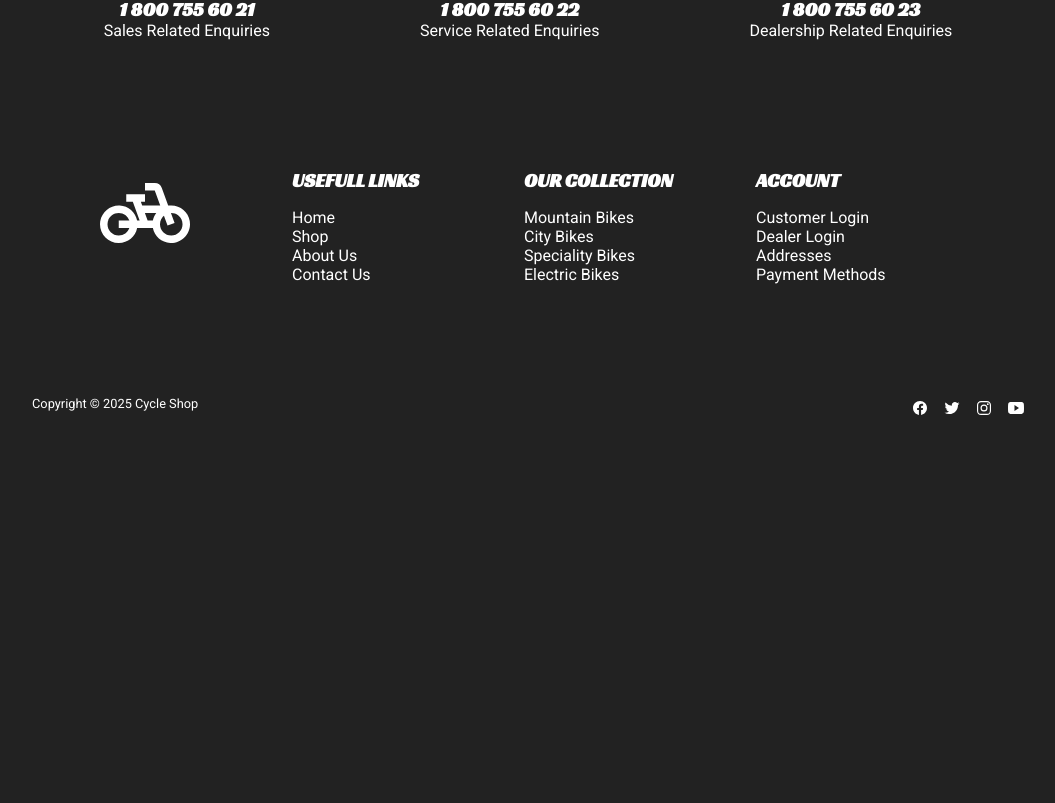
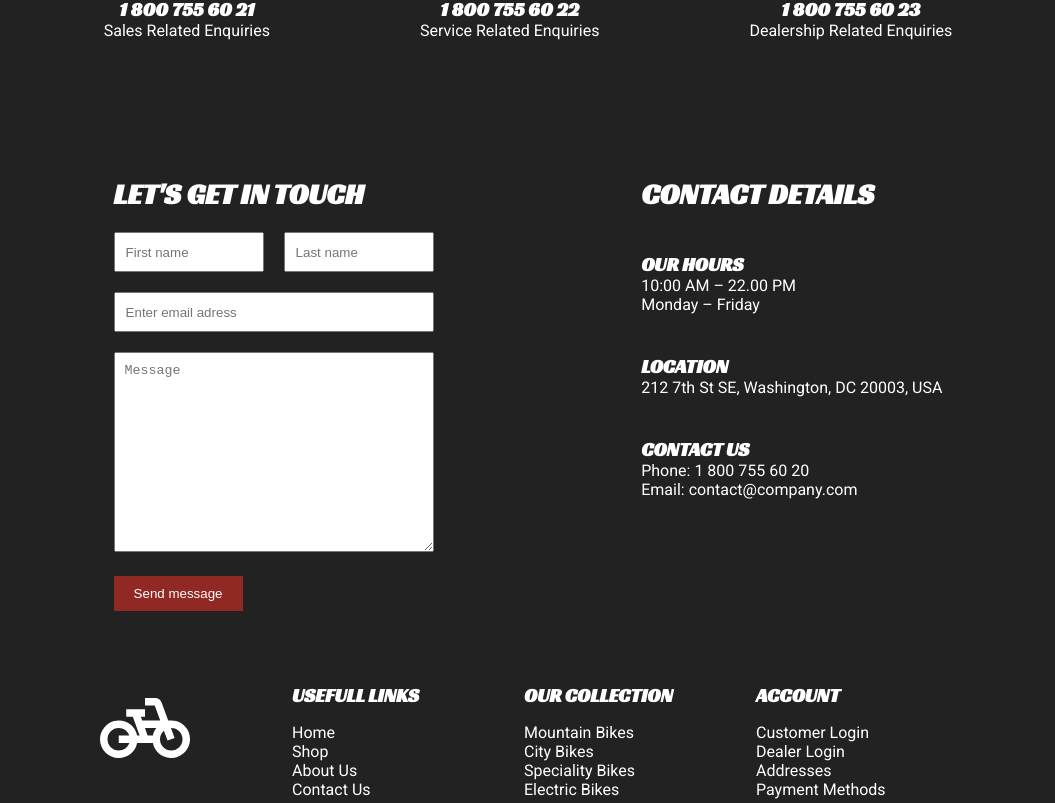
Before and after one commit to RobVerplanke/cycle-shop-mock, a React (Vite) app: page /contact in a window 1280 px wide. Shown: the part 797-1600 px from the top of the page, without its empty margins (112-1167 px from the left). Before the commit the page ends 1237 px from the top, so only its background shows below. Built offline with nearby package versions, Linux system fonts and the light colour scheme.

Commit message:
chore: create form and contact details component

```diff
--- /dev/null
+++ b/src/components/contact/ContactDetails.tsx
@@ -0,0 +1,31 @@
+function ContactDetails() {
+  return (
+    <div className="details">
+      <div className="details__title">
+        <h3>Contact Details</h3>
+      </div>
+      <div className="details__hours">
+        <div className="details__hours__title">
+          <h2>Our Hours</h2>
+        </div>
+        <div className="details__hours__times">10:00 AM – 22.00 PM</div>
+        <div className="details__hours__days">Monday – Friday</div>
+      </div>
+      <div className="details__location">
+        <h2>Location</h2>
+        <div className="details__location__adress">
+          212 7th St SE, Washington, DC 20003, USA
+        </div>
+      </div>
+      <div className="details__contact">
+        <h2>Contact Us</h2>
+        <div className="details__contact__phone">Phone: 1 800 755 60 20</div>
+        <div className="details__contact__email">
+          Email: contact@company.com
+        </div>
+      </div>
+    </div>
+  );
+}
+
+export default ContactDetails;
--- /dev/null
+++ b/src/components/contact/Form.tsx
@@ -0,0 +1,94 @@
+import { useState } from 'react';
+import ContactFormConfirm from './FormConfirm';
+
+function ContactForm() {
+  const [formData, setFormData] = useState({
+    firstName: '',
+    lastName: '',
+    email: '',
+    message: '',
+  });
+
+  const [isSubmitted, setIsSubmitted] = useState(false);
+
+  const handleChange = (
+    e: React.ChangeEvent<HTMLInputElement | HTMLTextAreaElement>
+  ) => {
+    const { name, value } = e.target;
+    setFormData((prev) => ({
+      ...prev,
+      [name]: value,
+    }));
+  };
+
+  // Do nothing on submit since it's a mock website
+  const handleSubmit = (e: React.FormEvent) => {
+    e.preventDefault();
+    setIsSubmitted(true);
+  };
+
+  if (isSubmitted) {
+    return <ContactFormConfirm />;
+  }
+
+  return (
+    <div className="form">
+      <div className="form__title">
+        <h3>Let's Get in Touch</h3>
+      </div>
+      <form onSubmit={handleSubmit} className="contact-form">
+        <div className="form__name">
+          <input
+            type="text"
+            id="firstName"
+            name="firstName"
+            value={formData.firstName}
+            onChange={handleChange}
+            required
+            placeholder="First name"
+          />
+
+          <input
+            type="text"
+            id="lastName"
+            name="lastName"
+            value={formData.lastName}
+            onChange={handleChange}
+            required
+            placeholder="Last name"
+          />
+        </div>
+
+        <div className="form__email">
+          <input
+            type="email"
+            id="email"
+            name="email"
+            value={formData.email}
+            onChange={handleChange}
+            required
+            placeholder="Enter email adress"
+          />
+        </div>
+
+        <div className="form__message">
+          <textarea
+            id="message"
+            name="message"
+            rows={5}
+            value={formData.message}
+            onChange={handleChange}
+            required
+            placeholder="Message"
+          />
+        </div>
+
+        <div className="form__button">
+          <button type="submit">Send message</button>
+        </div>
+      </form>
+    </div>
+  );
+}
+
+export default ContactForm;
--- /dev/null
+++ b/src/components/contact/FormConfirm.tsx
@@ -0,0 +1,10 @@
+function ContactFormConfirm() {
+  return (
+    <div className="form__confirmed">
+      <h3>Let's Get in Touch</h3>
+      <div>Thanks for contacting us! We will be in touch with you shortly.</div>
+    </div>
+  );
+}
+
+export default ContactFormConfirm;
--- a/src/pages/Contact.tsx
+++ b/src/pages/Contact.tsx
@@ -1,3 +1,5 @@
+import ContactDetails from '../components/contact/ContactDetails';
+import ContactForm from '../components/contact/Form';
 import GoogleMap from '../components/contact/GoogleMap';
 import Header from '../components/contact/Header';
 import Telephone from '../components/contact/Telephone';
@@ -8,6 +10,10 @@ function Contact() {
       <Header />
       <GoogleMap />
       <Telephone />
+      <div className="contact-details">
+        <ContactForm />
+        <ContactDetails />
+      </div>
     </div>
   );
 }
--- a/src/scss/globals/_colors.scss
+++ b/src/scss/globals/_colors.scss
@@ -150,3 +150,16 @@
     color: rgb(144, 40, 35);
   }
 }
+
+.form {
+  &__button button {
+    background-color: rgb(144, 40, 35);
+    transition: background-color 0.3s ease;
+    color: white;
+
+    &:hover {
+      cursor: pointer;
+      background-color: rgb(126, 36, 31);
+    }
+  }
+}
--- a/src/scss/layout/_footer.scss
+++ b/src/scss/layout/_footer.scss
@@ -12,7 +12,13 @@
   }
 
   &__logo {
-    margin-right: 4em;
+    text-align: center;
+    align-items: center;
+
+    @include util.breakpoint('small') {
+      text-align: start;
+      align-items: start;
+    }
   }
 
   &__link-list {
--- /dev/null
+++ b/src/scss/pages/contact/_details.scss
@@ -0,0 +1,31 @@
+@use '../../util/' as util;
+
+.contact-details {
+  display: flex;
+  flex-direction: column;
+  justify-content: space-evenly;
+  gap: 100px;
+  max-width: 1024px;
+  width: 100%;
+  margin: 0 auto;
+  padding: 40px 0;
+
+  @include util.breakpoint('small') {
+    flex-direction: row;
+  }
+}
+
+.details {
+  display: flex;
+  flex-direction: column;
+  gap: 40px;
+  padding-bottom: 20px;
+  padding: 0 10px;
+  text-align: center;
+  align-items: center;
+
+  @include util.breakpoint('small') {
+    text-align: start;
+    align-items: start;
+  }
+}
--- /dev/null
+++ b/src/scss/pages/contact/_form.scss
@@ -0,0 +1,43 @@
+.form {
+  display: flex;
+  flex-direction: column;
+  gap: 20px;
+  padding: 0 10px;
+
+  &__name {
+    display: flex;
+    gap: 20px;
+    height: 40px;
+  }
+
+  &__name input {
+    max-width: 150px;
+    width: 100%;
+    padding: 10px;
+  }
+
+  &__email {
+    display: flex;
+    padding: 20px 0;
+  }
+
+  &__email input {
+    height: 40px;
+    max-width: 320px;
+    width: 100%;
+    padding: 10px;
+  }
+
+  &__message textarea {
+    max-width: 320px;
+    width: 100%;
+    height: 200px;
+    padding: 10px;
+  }
+
+  &__button button {
+    border: none;
+    margin-top: 20px;
+    padding: 10px 20px;
+  }
+}
--- a/src/scss/pages/contact/_index.scss
+++ b/src/scss/pages/contact/_index.scss
@@ -1,3 +1,5 @@
 @forward 'header';
 @forward 'googlemap';
 @forward 'telephone';
+@forward 'form';
+@forward 'details';
```
